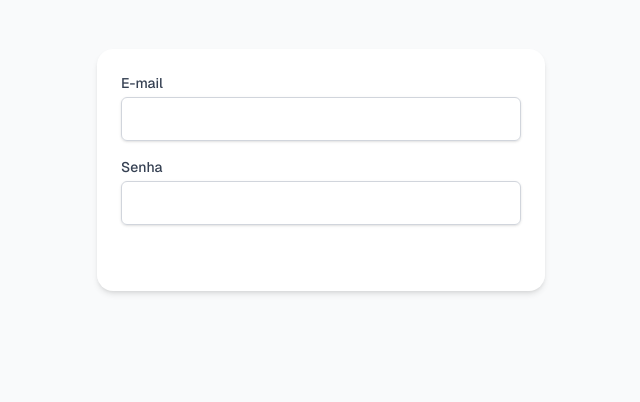
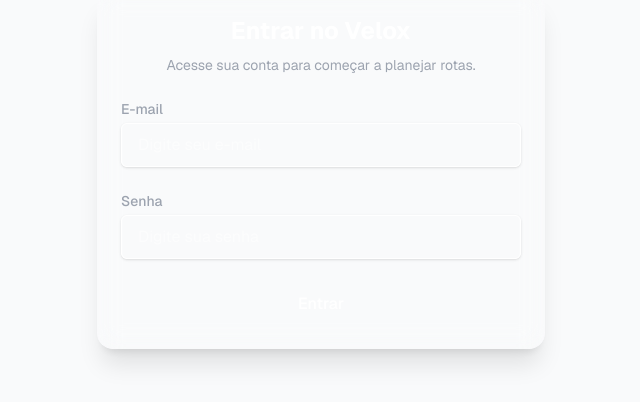
Before and after one commit to htamagnus/web-velox, a Next.js app: page /login in a window 1280 px wide. Shown: the part 230-632 px from the top of the page, without its empty margins (319-959 px from the left). Built offline with nearby package versions, Linux system fonts and the light colour scheme; no server answers.

Commit message:
update login form with style guide

```diff
--- a/src/components/login-form/login-form.component.tsx
+++ b/src/components/login-form/login-form.component.tsx
@@ -7,6 +7,8 @@ import { loginSchema } from '@/validations/login-schema'
 import { useAuth } from '@/contexts/auth-context'
 import Button from '../ui/button/button'
 import { useRouter } from 'next/navigation'
+import InputField from '../ui/input-field/input-field'
+import { FormWrapper } from '../ui/form-wrapper/form-wrapper'
 
 export default function LoginForm() {
   const apiVelox = new ApiVeloxService()
@@ -63,50 +65,36 @@ export default function LoginForm() {
   }
 
   return (
-    <form onSubmit={handleSubmit} className="w-full max-w-md mx-auto p-6 bg-white rounded-2xl shadow-md space-y-4">
-      <div>
-        <label htmlFor="email" className="block text-sm font-medium text-gray-700">
-          E-mail
-        </label>
-        <input
+    <FormWrapper onSubmit={handleSubmit}>
+    <div className="text-center space-y-2">
+      <h2 className="text-2xl font-bold">Entrar no Velox</h2>
+      <p className="text-sm text-muted">Acesse sua conta para começar a planejar rotas.</p>
+    </div>
+    <InputField
+      label="E-mail"
+      name="email"
       type="email"
-          name="email"
-          id="email"
-          className={`mt-1 block w-full px-4 py-2 border ${
-            fieldErrors.email ? 'border-red-500' : 'border-gray-300'
-          } rounded-md shadow-sm focus:ring-2 focus:ring-blue-500 focus:outline-none`}
       placeholder="Digite seu e-mail"
+      error={fieldErrors.email}
       required
     />
-        {fieldErrors.email && <p className="text-sm text-red-500 mt-1">{fieldErrors.email}</p>}
-      </div>
-
-      <div>
-        <label htmlFor="password" className="block text-sm font-medium text-gray-700">
-          Senha
-        </label>
-        <input
+    <InputField
+      label="Senha"
+      name="password"
       type="password"
-          name="password"
-          id="password"
-          className={`mt-1 block w-full px-4 py-2 border ${
-            fieldErrors.password ? 'border-red-500' : 'border-gray-300'
-          } rounded-md shadow-sm focus:ring-2 focus:ring-blue-500 focus:outline-none`}
       placeholder="Digite sua senha"
+      error={fieldErrors.password}
       required
     />
-        {fieldErrors.password && <p className="text-sm text-red-500 mt-1">{fieldErrors.password}</p>}
-      </div>
-
-      <Button
-        type="submit"
-        variant="primary"
-        loading={false}
-      >
+    <Button type="submit" variant="confirm" loading={loading}>
       {loading ? 'Entrando...' : 'Entrar'}
     </Button>
 
-      {globalError && <p className="text-center text-sm text-red-600">{globalError}</p>}
-    </form>
+    {globalError && (
+      <p className="text-center text-sm text-red-500 mt-2">
+        {globalError}
+      </p>
+    )}
+  </FormWrapper>
   )
 }
```
Lines whose indentation alone changed are shown as unchanged.
